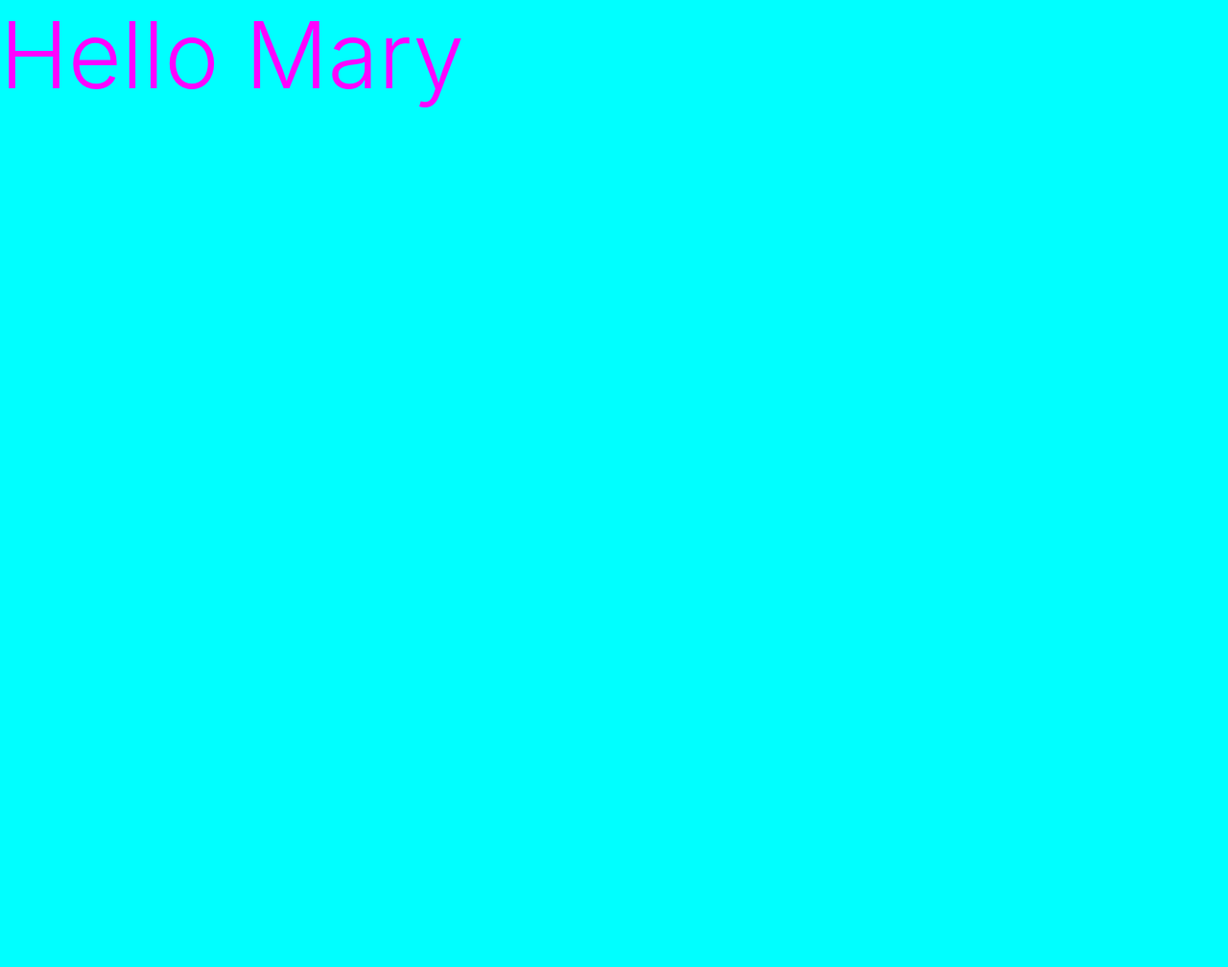
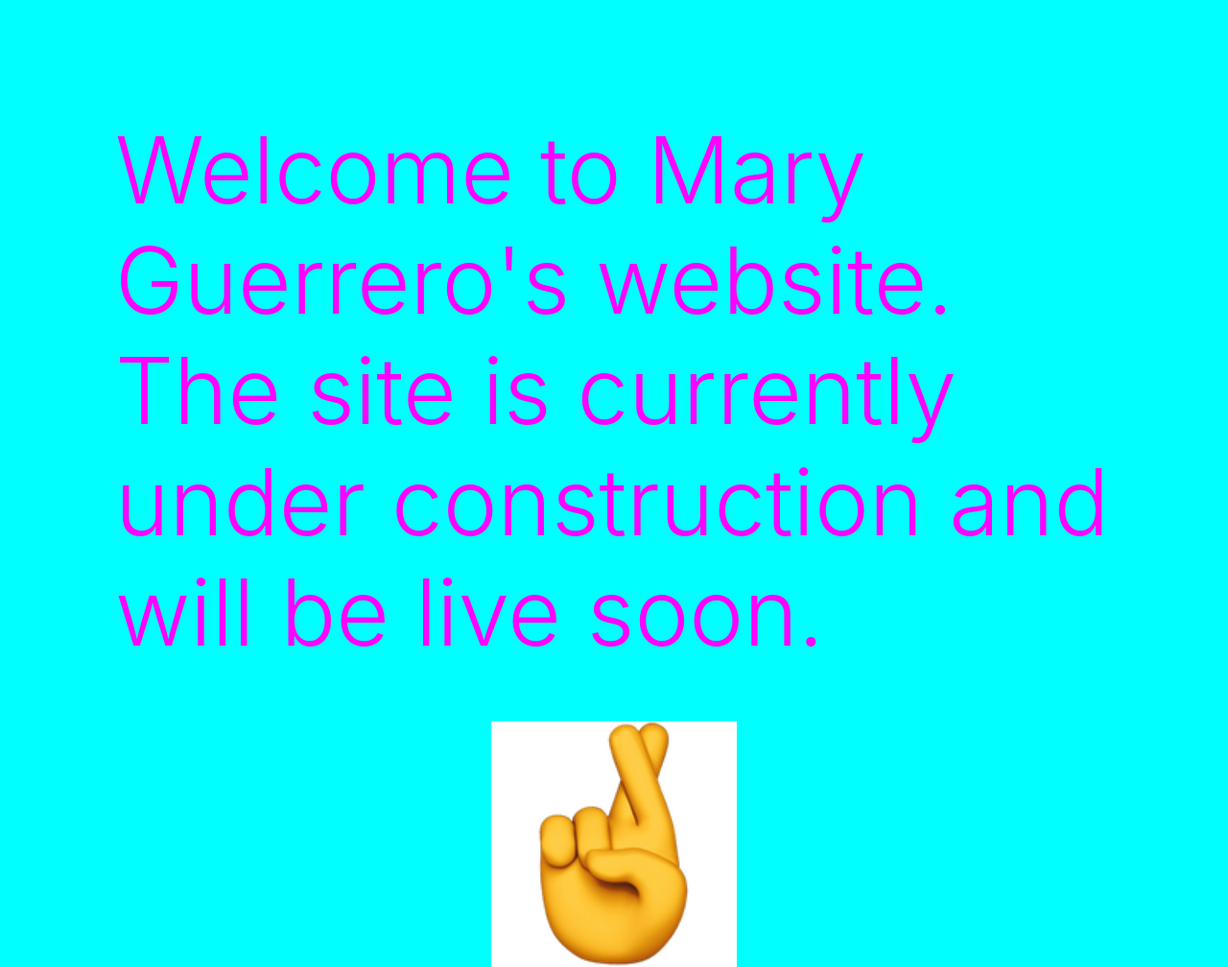
Before and after one commit to Mary-Guerrero/Mary_Guerrero, a plain HTML site: page index.html in a window 1280 px wide. Shown: the whole page at 96% size. Before the commit the page ends 800 px from the top, so only its background shows below. Drawn offline with nearby package versions, Linux system fonts and the light colour scheme.

Commit message:
added "under construction message"

```diff
--- a/index.html
+++ b/index.html
@@ -17,6 +17,10 @@
 
 
   <meta name="theme-color" content="#fafafa">
+	<style>
+		img {margin: 2em auto 0 auto; width: 256px; display: block;}
+		#welcome {padding: 1.25em 1.25em 0.25em 1.25em;}
+	</style>
 </head>
 
 <body>
@@ -25,7 +29,9 @@
   <![endif]-->
 
   <!-- Add your site or application content here -->
- <div class="display-1">Hello Mary</div>
+ <div class="display-1" id="welcome">Welcome to Mary Guerrero's website.
+	The site is currently under construction and will be live soon.</div>
+	<img src="img/crossed-fingers.png" alt="crossed fingers emoji">
   <script src="js/vendor/modernizr-3.7.1.min.js"></script>
   <script src="https://code.jquery.com/jquery-3.3.1.min.js" integrity="sha256-FgpCb/KJQlLNfOu91ta32o/NMZxltwRo8QtmkMRdAu8=" crossorigin="anonymous"></script>
   <script>window.jQuery || document.write('<script src="js/vendor/jquery-3.3.1.min.js"><\/script>')</script>
```
Also changed, not shown: img/crossed-fingers.png (added).
